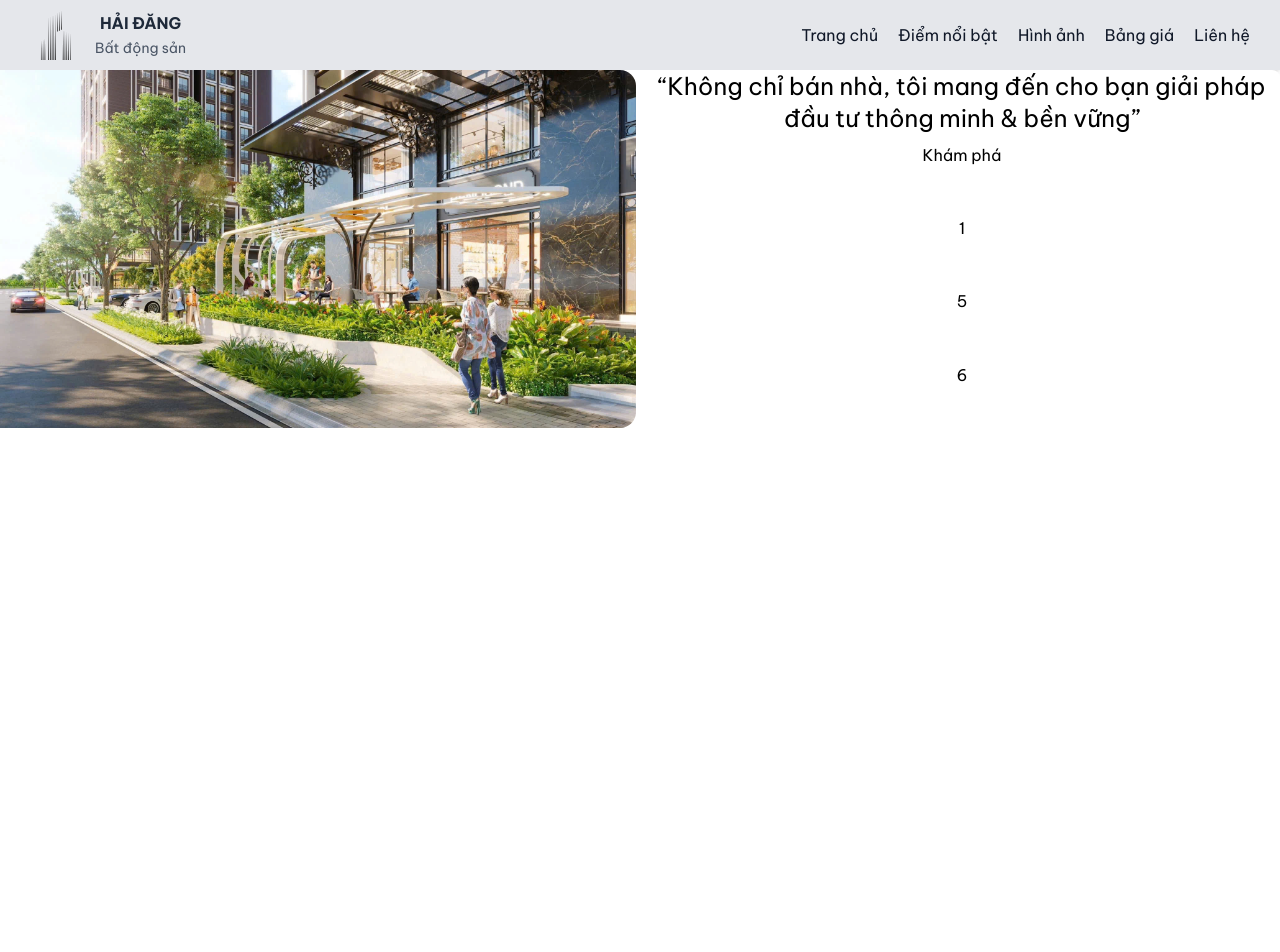
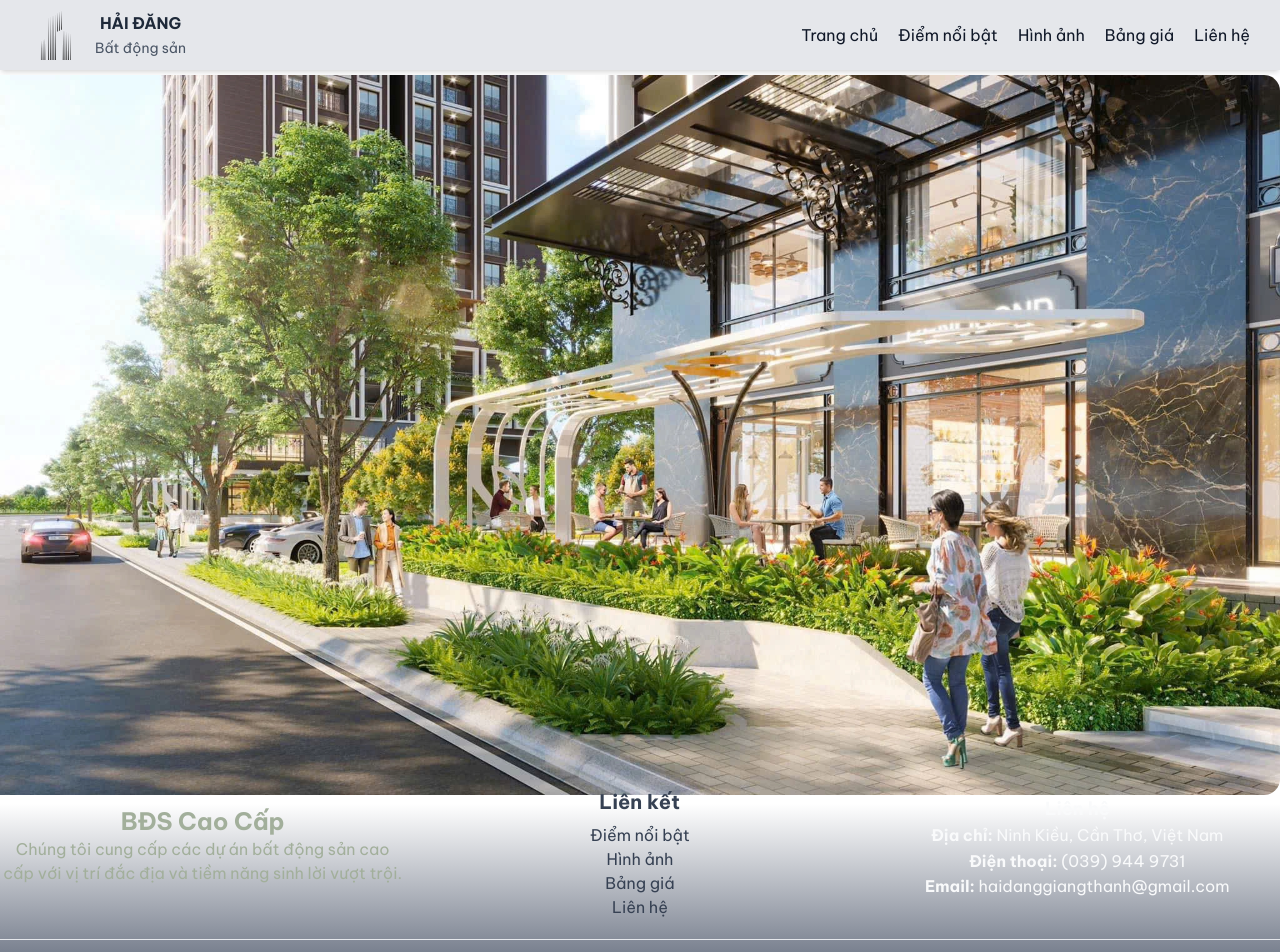
Before and after one commit to B2005848/Landingpage_DangBDS, a Next.js app: page / in a window 1280 px wide. Shown: the top 952 px of the page. Before the commit the page ends 800 px from the top, so only its background shows below. Built offline with nearby package versions, Linux system fonts and the light colour scheme.

Commit message:
coding footer

```diff
--- a/app/components/Footer.tsx
+++ b/app/components/Footer.tsx
@@ -1,13 +1,18 @@
+import "../styles/Footer.css"; // Assuming you have styles for the Footer
+
 export default function Footer() {
   return (
-    <footer className="py-10 text-white bg-green-900">
-      <div className="container grid gap-8 px-4 mx-auto md:grid-cols-3">
+    <footer className="py-10 text-gray-700 bg-gradient-to-b from-5% to-100% to-gray-500">
+      <div className="grid gap-8 px-4 mx-auto md:grid-cols-3">
         {/* Cột 1 - Logo + giới thiệu */}
         <div>
-          <h2 className="mb-4 text-2xl font-bold text-yellow-400">
+          <h2
+            className="mb-4 text-2xl font-bold"
+            style={{ color: "#A2AF9B", marginTop: "10px" }}
+          >
             BĐS Cao Cấp
           </h2>
-          <p>
+          <p style={{ color: "#A2AF9B" }}>
             Chúng tôi cung cấp các dự án bất động sản cao cấp với vị trí đắc địa
             và tiềm năng sinh lời vượt trội.
           </p>
@@ -15,7 +20,9 @@ export default function Footer() {
 
         {/* Cột 2 - Liên kết nhanh */}
         <div>
-          <h3 className="mb-4 text-xl font-semibold">Liên kết</h3>
+          <h3 className="mb-4 text-xl font-semibold animate__slow 1.5s animate__animated animate__bounce animate__infinite infinite">
+            Liên kết
+          </h3>
           <ul>
             <li>
               <a href="#features" className="hover:text-yellow-400">
@@ -41,15 +48,25 @@ export default function Footer() {
         </div>
 
         {/* Cột 3 - Liên hệ */}
-        <div>
-          <h3 className="mb-4 text-xl font-semibold">Liên hệ</h3>
-          <p>📍 123 Đường ABC, Quận 1, TP.HCM</p>
-          <p>📞 0909 123 456</p>
-          <p>✉ contact@bdscaocap.vn</p>
+        <div style={{ lineHeight: "1.6" }}>
+          <h3 className="mb-4 text-lg font-semibold text-gray-50">Liên hệ</h3>
+          <p className="text-gray-50">
+            <strong>Địa chỉ: </strong>
+            Ninh Kiều, Cần Thơ, Việt Nam
+          </p>
+          <p className="text-gray-50">
+            <strong>Điện thoại:</strong> (039) 944 9731
+          </p>
+          <p className="text-gray-50">
+            <strong>Email: </strong> haidanggiangthanh@gmail.com
+          </p>
         </div>
       </div>
 
-      <div className="pt-4 mt-8 text-center border-t border-green-700">
+      <div
+        className="text-sm text-center border-t border-gray-200"
+        style={{ marginTop: "20px", paddingTop: "10px" }}
+      >
         <a
           href="https://www.facebook.com/profile.php?id=61579148129574#"
           target="_blank"
--- a/app/components/Header.tsx
+++ b/app/components/Header.tsx
@@ -39,7 +39,7 @@ export default function Header() {
         {/* Dropdown menu mobile screen*/}
         <div
           id="menu"
-          className={`absolute top-0 left-0 w-64 h-full bg-gray-300 shadow-lg flex flex-col items-start rounded-sm p-4 md:hidden
+          className={`absolute top-0 left-0 w-64 h-full bg-gray-300 shadow-lg flex flex-col items-start rounded-sm p-4 z-50  md:hidden
           transform transition-transform duration-300 ease-in-out
           ${isOpen ? "translate-x-0" : "-translate-x-full"}`}
         >
--- a/app/components/HeroSection.tsx
+++ b/app/components/HeroSection.tsx
@@ -6,27 +6,28 @@ import "../styles/HeroSection.css"; // Assuming you have styles for the HeroSect
 export default function HeroSection() {
   return (
     <section className="px-8 py-20 bg-white rounded-lg ">
-      <div className="parent">
-        <div className="div1">
+      <div className="">
+        <div style={{ marginTop: 5 }} className=" div1">
           <Image
             src="/hero_image.webp"
             alt="Hero Image"
-            width={1000}
+            width={500}
             height={500}
             priority
-            className="border-t-0 border-b-0 border-l-0 bordẻ hero-image rounded-r-2xl"
+            className="w-full h-auto border-t-0 border-b-0 border-l-0 hero-image md:rounded-r-2xl"
           />
         </div>
-        <div className="div2">
-          <p className="mb-4 text-2xl ">
-            “Không chỉ bán nhà, tôi mang đến cho bạn giải pháp đầu tư thông minh
-            & bền vững”
+
+        {/* <div className="div2">
+          <p className="mb-4 text-2xl">
+            Không chỉ bán nhà, tôi mang đến cho bạn giải pháp đầu tư thông minh
+            & bền vững
           </p>
         </div>
         <div className="div3">Khám phá</div>
         <div className="div4">1</div>
         <div className="div5">5</div>
-        <div className="div6">6</div>
+        <div className="div6">6</div> */}
       </div>
     </section>
   );
--- a/app/layout.tsx
+++ b/app/layout.tsx
@@ -35,9 +35,8 @@ export default function RootLayout({
         {/* <div className="animate__animated animate__tada animate__infinite infinite">
           Example
         </div> */}
-
         {children}
-        {/* <Footer /> */}
+        <Footer />
       </body>
     </html>
   );
--- /dev/null
+++ b/app/styles/Footer.css
@@ -0,0 +1,28 @@
+/* .parent {
+  display: grid;
+  grid-template-columns: repeat(2, 1fr);
+  grid-template-rows: repeat(5, 1fr);
+  gap: 5px;
+  align-items: center;
+  justify-items: center;
+}
+
+.div2 {
+  grid-column-start: 1;
+  grid-row-start: 2;
+}
+
+.div3 {
+  grid-column-start: 1;
+  grid-row-start: 3;
+}
+
+.div4 {
+  grid-column-start: 2;
+  grid-row-start: 1;
+}
+
+.div5 {
+  grid-column-start: 2;
+  grid-row-start: 2;
+} */
--- a/app/styles/HeroSection.css
+++ b/app/styles/HeroSection.css
@@ -1,4 +1,4 @@
-.parent {
+/* .parent {
   display: grid;
   grid-template-columns: repeat(2, 1fr);
   grid-template-rows: repeat(5, 1fr);
@@ -26,4 +26,24 @@
 .div6 {
   grid-column-start: 2;
   grid-row-start: 5;
+} */
+
+.imageReveal {
+  animation: imageReveal both;
+  animation-timeline: view(20% 20%);
 }
+
+@keyframes imageReveal {
+  from {
+    filter: saturate(0) blur(5px) contrast(0) brightness(0.1);
+    opacity: 0;
+    scale: 0.95;
+    translate: 0 4rem;
+  }
+  to {
+    filter: none;
+    opacity: 1;
+    scale: 1;
+    translate: 0 0;
+  }
+}
```
